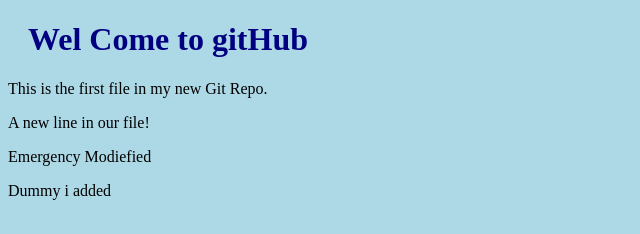
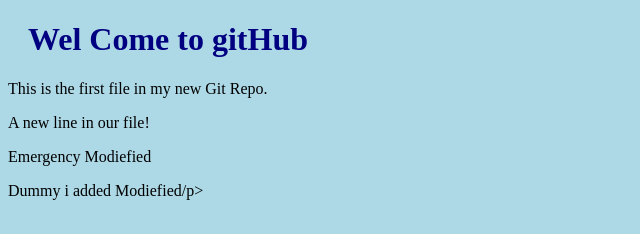
Before and after one commit to mylearn88/test, a plain HTML site: page index.html in a window 1280 px wide. Shown: the whole page, without its empty margins (0-640 px from the left). Drawn offline with Linux system fonts and the light colour scheme.

Commit message:
Again Dummy File Modified

```diff
--- a/index.html
+++ b/index.html
@@ -11,6 +11,6 @@
     <p>This is the first file in my new Git Repo.</p>
     <p>A new line in our file!</p>
     <p>Emergency Modiefied</p>
-    <p>Dummy i added</p>
+    <p>Dummy i added Modiefied/p>
 </body>
 </html>
```
